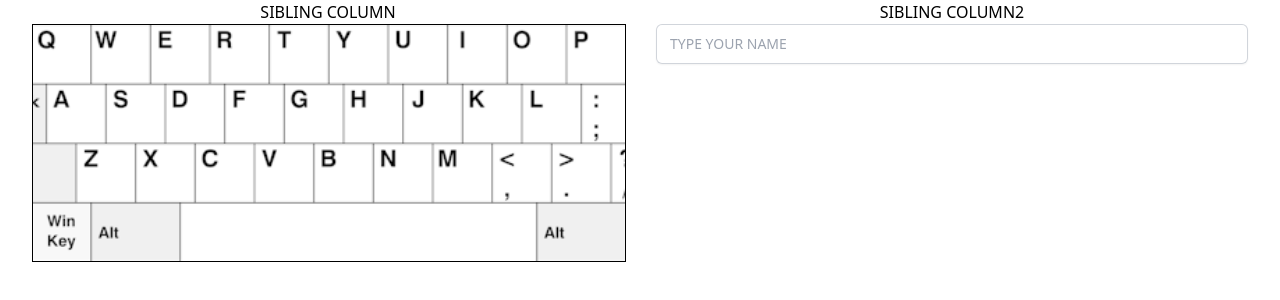
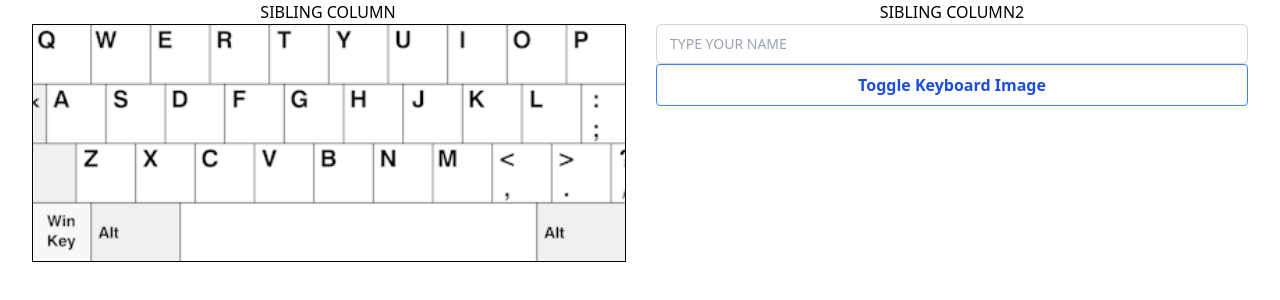
Before and after one commit to EmanuelPires/ShirtApp01, a React (Create React App) app in the folder shirtapp01/: page / in a window 1280 px wide. Shown: the top 300 px of the page. Built offline with nearby package versions, Linux system fonts and the light colour scheme.

Commit message:
canvas now exists with background keyboard image and there's a button to toggle the image

```diff
--- a/shirtapp01/src/pages/ShirtTest1.js
+++ b/shirtapp01/src/pages/ShirtTest1.js
@@ -11,6 +11,7 @@ export default function ShirtTest1() {
   const [canvasHeight, setCanvasHeight] = useState(0);
   const [drawName, setDrawName] = useState("");
   const isMounted = useRef(false);
+  const [canIsVisible, setCanIsVisible] = useState(true);
   const [canvasArray, setCanvasArray] = useState();
 
   function nameChange(e, drawName) {
@@ -26,6 +27,15 @@ export default function ShirtTest1() {
     renderCanvas(e, curLetter, canvasArray);
   }
 
+  function toggleCanBackground() {
+    if (canIsVisible) {
+      document.getElementById("canBackground").style.visibility = "hidden";
+      setCanIsVisible(false);
+    } else {
+      document.getElementById("canBackground").style.visibility = "visible";
+      setCanIsVisible(true);
+    }
+  }
   useEffect(() => {
     //SETTING THE INITIAL DIMENSIONS FOR CANVAS ELEMENT
     function initialDimensions() {
@@ -45,9 +55,11 @@ export default function ShirtTest1() {
     }
 
     setDrawName(document.getElementById("drawName").value);
+    showKeyImage();
 
     initialDimensions();
-
+    //setTimeout(setEmptyDivHeight, 1000);
+    document.getElementById("canWrapper").style.height = `${canvasHeight}px`;
     window.addEventListener("resize", initialDimensions);
   }, [viewportWidth, viewportHeight]);
 
@@ -70,12 +82,12 @@ export default function ShirtTest1() {
     <div>
       <div className="mx-auto max-w-7xl px-6 lg:px-8">
         <div className="grid grid-cols-1 gap-y-16 gap-x-8 text-center lg:grid-cols-2 relative">
-          <div className="   flex-col " id="canDiv">
+          <div className="flex-col " id="canDiv">
             <p>SIBLING COLUMN</p>
 
-            <div className="relative " height={canvasHeight}>
+            <div className="relative" id="canWrapper">
               <canvas
-                className="fixed z-10"
+                className="absolute z-10 "
                 id="myCanvas"
                 width={canvasWidth}
                 height={canvasHeight}
@@ -88,7 +100,7 @@ export default function ShirtTest1() {
               ></canvas>
 
               <canvas
-                className="fixed z-0"
+                className="absolute z-0"
                 id="canBackground"
                 width={canvasWidth}
                 height={canvasHeight}
@@ -98,6 +110,7 @@ export default function ShirtTest1() {
                   //position: "absolute",
                 }}
               ></canvas>
+              {/* <div className=" "></div> */}
             </div>
           </div>
           <div className="   flex-col  ">
@@ -114,6 +127,14 @@ export default function ShirtTest1() {
                 }}
               />
             </form>
+            <button
+              onClick={() => {
+                toggleCanBackground();
+              }}
+              class="bg-transparent hover:bg-blue-500 text-blue-700 font-semibold hover:text-white py-2 px-4 border border-blue-500 hover:border-transparent rounded w-full"
+            >
+              Toggle Keyboard Image
+            </button>
           </div>
         </div>
       </div>
```
